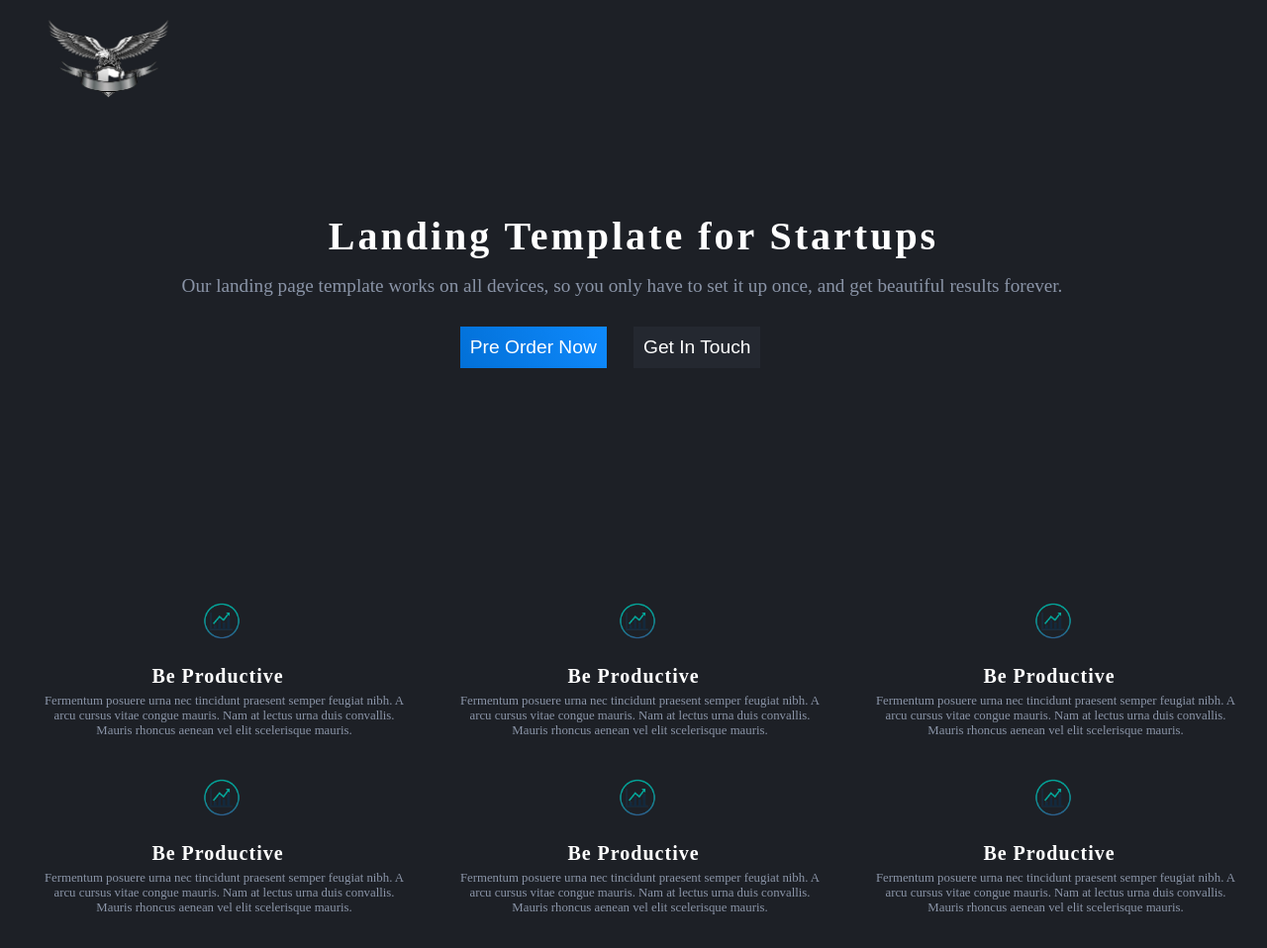
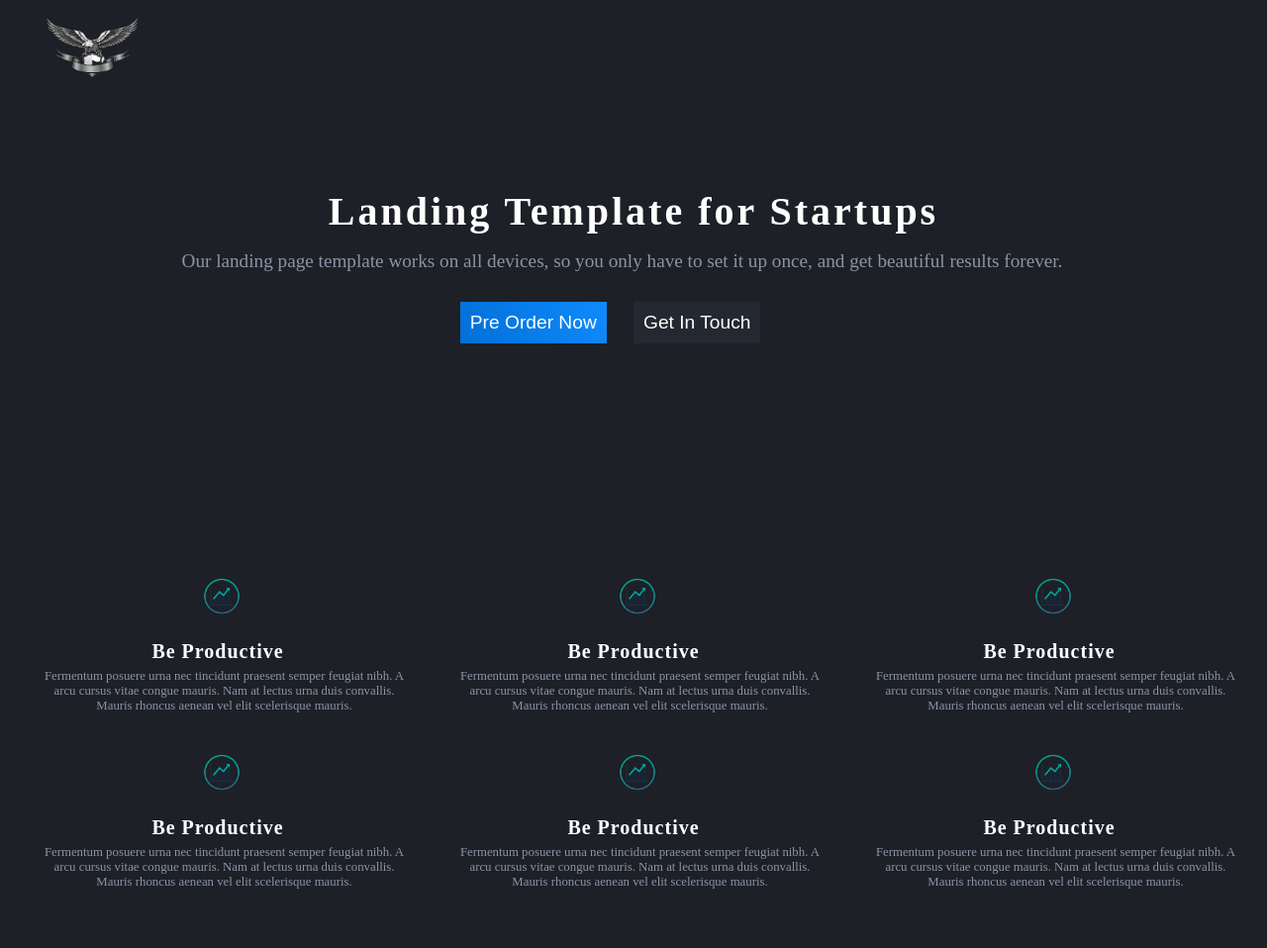
Before and after one commit to prathamesh-borse/Startup-Landing-Page, a plain HTML site: page index.html in a window 1280 px wide. Shown: the top 958 px of the page at 99% size. Drawn offline with Linux system fonts and the light colour scheme.

Commit message:
Finish Project

```diff
--- a/CSS/styles.css
+++ b/CSS/styles.css
@@ -8,7 +8,7 @@ body {
 }
 
 .landing_logo {
-    width: 8.5em;
+    width: 6.5em;
     height: auto;
     padding: 10px 40px 70px;
 }
```
